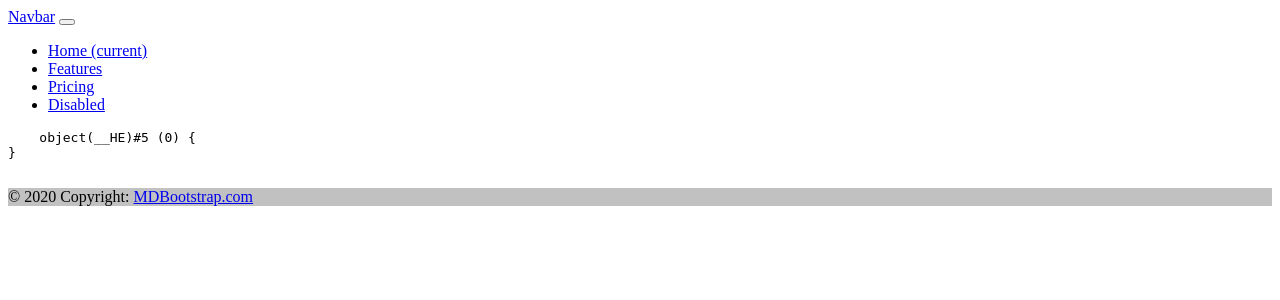
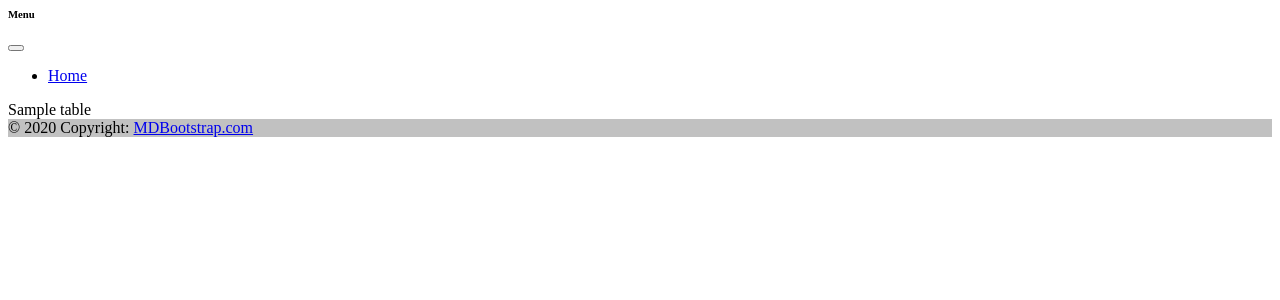
Before and after one commit to Ououia/webappseller, a PHP site: template app/modules/frontend/views/content/index.phtml in a window 1280 px wide. Shown: the top 300 px of the page. Run offline with PHP 8.4, Linux system fonts and the light colour scheme; the template is opened without the code that fills it: most values are stand-ins (such as "Sample title", 1, 10 or a date in 2020).

Commit message:
Modification header , ajout tableau equipe

```diff
--- a/app/modules/frontend/views/composant/index.phtml
+++ b/app/modules/frontend/views/composant/index.phtml
@@ -4,7 +4,7 @@
         <th scope="col">libelle</th>
         <th scope="col">test</th>
         <th scope="col">test</th>
-        <th scope="col">test</th>
+        <th scope="col">Module</th>
     </tr>
     </thead>
     <tbody>
--- a/app/modules/frontend/views/content/index.phtml
+++ b/app/modules/frontend/views/content/index.phtml
@@ -1,5 +1,3 @@
 <div class="container">
-    <pre>
-    <?php  var_dump($this->view->test); ?>
-    </pre>
+   <?php echo $table; ?>
 </div>
--- a/app/modules/frontend/views/partials/header.phtml
+++ b/app/modules/frontend/views/partials/header.phtml
@@ -1,22 +1,15 @@
-<nav class="navbar navbar-expand-lg navbar-light bg-light">
-    <a class="navbar-brand" href="#">Navbar</a>
-    <button class="navbar-toggler" type="button" data-toggle="collapse" data-target="#navbarNav" aria-controls="navbarNav" aria-expanded="false" aria-label="Toggle navigation">
-        <span class="navbar-toggler-icon"></span>
-    </button>
-    <div class="collapse navbar-collapse" id="navbarNav">
-        <ul class="navbar-nav">
-            <li class="nav-item active">
-                <a class="nav-link" href="#">Home <span class="sr-only">(current)</span></a>
-            </li>
+<div class="offcanvas offcanvas-start w-25" tabindex="-1" id="offcanvas" data-bs-keyboard="false" data-bs-backdrop="false">
+    <div class="offcanvas-header">
+        <h6 class="offcanvas-title d-none d-sm-block" id="offcanvas">Menu</h6>
+        <button type="button" class="btn-close text-reset" data-bs-dismiss="offcanvas" aria-label="Close"></button>
+    </div>
+    <div class="offcanvas-body px-0">
+        <ul class="nav nav-pills flex-column mb-sm-auto mb-0 align-items-start" id="menu">
             <li class="nav-item">
-                <a class="nav-link" href="#">Features</a>
-            </li>
-            <li class="nav-item">
-                <a class="nav-link" href="#">Pricing</a>
-            </li>
-            <li class="nav-item">
-                <a class="nav-link disabled" href="#">Disabled</a>
+                <a href="#" class="nav-link text-truncate">
+                    <i class="fs-5 bi-house"></i><span class="ms-1 d-none d-sm-inline">Home</span>
+                </a>
             </li>
         </ul>
     </div>
-</nav>
+</div>
```
Also changed, not shown: app/common/models/Team.php (+10 -5 lines), app/modules/frontend/controllers/ContentController.php (+32 -7 lines), app/modules/frontend/views/index.phtml (+6 -1 lines).
